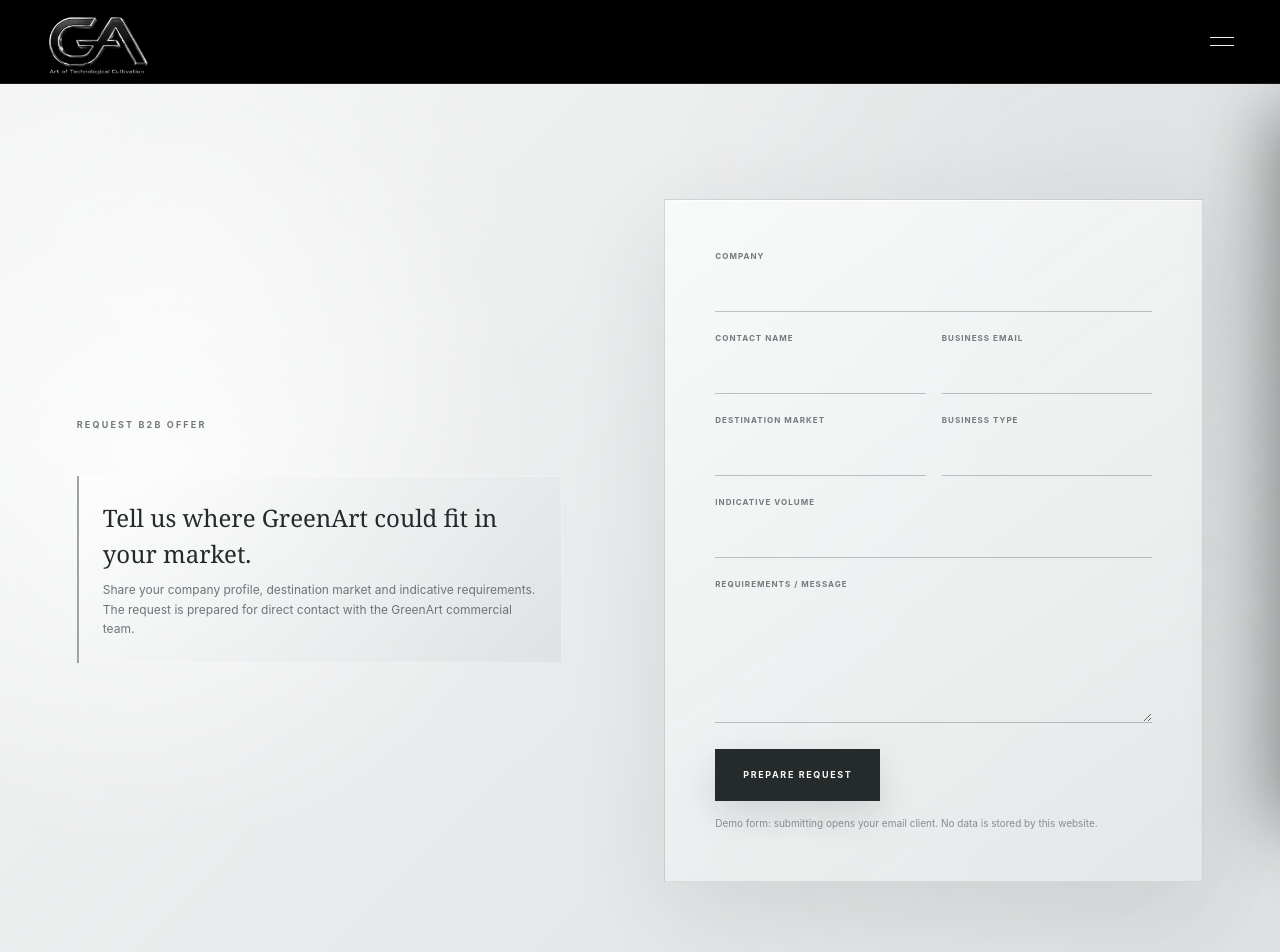
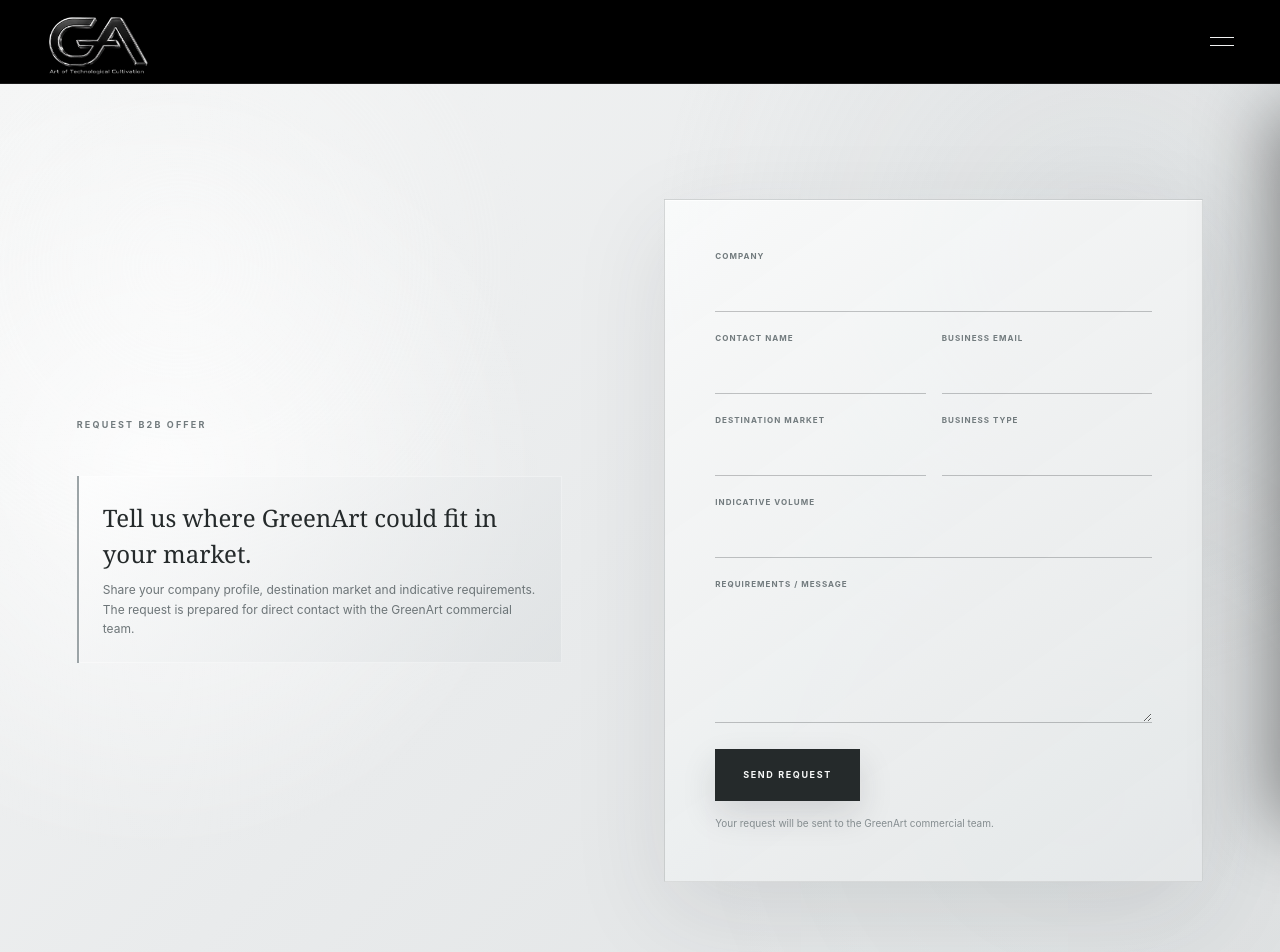
Before and after one commit to clomonaco-dev/greenart, a Next.js app in the folder app/web/: page /request-b2b-offer in a window 1280 px wide. Shown: the top 952 px of the page. Built offline with nearby package versions, Linux system fonts and the light colour scheme.

Commit message:
modifiche per netlify

```diff
--- a/app/web/src/app/globals.css
+++ b/app/web/src/app/globals.css
@@ -3621,3 +3621,17 @@ img {
     background: rgba(0,0,0,.42);
   }
 }
+
+/* Netlify Forms honeypot: visually hidden but still present in the DOM for spam detection. */
+.netlify-honeypot {
+  position: absolute;
+  overflow: hidden;
+  clip: rect(0 0 0 0);
+  clip-path: inset(50%);
+  width: 1px;
+  height: 1px;
+  margin: -1px;
+  padding: 0;
+  border: 0;
+  white-space: nowrap;
+}
--- a/app/web/src/components/OfferForm.jsx
+++ b/app/web/src/components/OfferForm.jsx
@@ -1,39 +1,42 @@
 "use client";
 
+import { useState } from "react";
 import { useLanguage } from "./LanguageProvider";
 import Reveal from "./Reveal";
 
-const mailLabels = {
-  en: { subject: "GreenArt B2B offer request", company: "Company", name: "Contact", email: "Email", country: "Destination market", business: "Business type", volume: "Indicative volume", message: "Requirements" },
-  es: { subject: "Solicitud de oferta B2B GreenArt", company: "Empresa", name: "Contacto", email: "Email", country: "Mercado de destino", business: "Tipo de negocio", volume: "Volumen indicativo", message: "Necesidades" },
-  it: { subject: "Richiesta offerta B2B GreenArt", company: "Azienda", name: "Referente", email: "Email", country: "Mercato di destinazione", business: "Tipo attività", volume: "Volume indicativo", message: "Esigenze" },
-  de: { subject: "GreenArt B2B-Angebotsanfrage", company: "Unternehmen", name: "Ansprechpartner", email: "E-Mail", country: "Zielmarkt", business: "Geschäftsart", volume: "Ungefähres Volumen", message: "Anforderungen" },
-};
+const NETLIFY_FORM_NAME = "greenart-b2b-request";
 
 export default function OfferForm() {
-  const { language, t } = useLanguage();
+  const { t } = useLanguage();
+  const [status, setStatus] = useState("idle");
 
-  function submit(event) {
+  async function submit(event) {
     event.preventDefault();
 
-    const data = new FormData(event.currentTarget);
-    const labels = mailLabels[language] ?? mailLabels.en;
+    const form = event.currentTarget;
+    const formData = new FormData(form);
 
-    const body = [
-      `${labels.company}: ${data.get("company") || ""}`,
-      `${labels.name}: ${data.get("name") || ""}`,
-      `${labels.email}: ${data.get("email") || ""}`,
-      `${labels.country}: ${data.get("country") || ""}`,
-      `${labels.business}: ${data.get("business") || ""}`,
-      `${labels.volume}: ${data.get("volume") || ""}`,
-      "",
-      `${labels.message}:`,
-      data.get("message") || "",
-    ].join("\n");
+    setStatus("sending");
 
-    window.location.href =
-      `mailto:info@greenart.tech?subject=${encodeURIComponent(labels.subject)}` +
-      `&body=${encodeURIComponent(body)}`;
+    try {
+      const response = await fetch("/", {
+        method: "POST",
+        headers: {
+          "Content-Type": "application/x-www-form-urlencoded",
+        },
+        body: new URLSearchParams(formData).toString(),
+      });
+
+      if (!response.ok) {
+        throw new Error(`Netlify form submission failed: ${response.status}`);
+      }
+
+      form.reset();
+      setStatus("success");
+    } catch (error) {
+      console.error(error);
+      setStatus("error");
+    }
   }
 
   return (
@@ -51,12 +54,27 @@ export default function OfferForm() {
           </div>
           */}
         </div>
-
-
-
       </Reveal>
 
-      <Reveal as="form" className="offer-form" onSubmit={submit}>
+      <Reveal
+        as="form"
+        className="offer-form"
+        name={NETLIFY_FORM_NAME}
+        method="POST"
+        data-netlify="true"
+        data-netlify-honeypot="bot-field"
+        onSubmit={submit}
+      >
+        {/* Required on the visible JS form so Netlify maps the AJAX POST to the detected form. */}
+        <input type="hidden" name="form-name" value={NETLIFY_FORM_NAME} />
+
+        <p className="netlify-honeypot" aria-hidden="true">
+          <label>
+            Don&apos;t fill this out if you&apos;re human:
+            <input name="bot-field" tabIndex="-1" autoComplete="off" />
+          </label>
+        </p>
+
         <div className="form-field">
           <label htmlFor="company">{t("form.company")}</label>
           <input id="company" name="company" type="text" required />
@@ -96,11 +114,27 @@ export default function OfferForm() {
           <textarea id="message" name="message" rows="5" />
         </div>
 
-        <button type="submit" className="button button--primary">
-          {t("form.submit")}
+        <button
+          type="submit"
+          className="button button--primary"
+          disabled={status === "sending"}
+        >
+          {status === "sending" ? t("form.sending") : t("form.submit")}
         </button>
 
-        <p className="form-note">{t("form.note")}</p>
+        {status === "success" && (
+          <p className="form-note" role="status">
+            {t("form.success")}
+          </p>
+        )}
+
+        {status === "error" && (
+          <p className="form-note" role="alert">
+            {t("form.error")}
+          </p>
+        )}
+
+        {status === "idle" && <p className="form-note">{t("form.note")}</p>}
       </Reveal>
     </section>
   );
--- a/app/web/src/data/translations.js
+++ b/app/web/src/data/translations.js
@@ -149,8 +149,11 @@ export const translations = {
     "form.business": "Business type",
     "form.volume": "Indicative volume",
     "form.message": "Requirements / message",
-    "form.submit": "PREPARE REQUEST",
-    "form.note": "Demo form: submitting opens your email client. No data is stored by this website.",
+    "form.submit": "SEND REQUEST",
+    "form.sending": "SENDING...",
+    "form.note": "Your request will be sent to the GreenArt commercial team.",
+    "form.success": "Request sent successfully. The GreenArt team will review it and get back to you.",
+    "form.error": "The request could not be sent. Please try again or contact info@greenart.tech.",
 
     "footer.home": "HOME",
     "footer.contact": "CONTACT",
@@ -307,8 +310,11 @@ export const translations = {
     "form.business": "Tipo de negocio",
     "form.volume": "Volumen indicativo",
     "form.message": "Necesidades / mensaje",
-    "form.submit": "PREPARAR SOLICITUD",
-    "form.note": "Formulario demo: al enviar se abre su cliente de correo. Este sitio no almacena datos.",
+    "form.submit": "ENVIAR SOLICITUD",
+    "form.sending": "ENVIANDO...",
+    "form.note": "Su solicitud se enviará al equipo comercial de GreenArt.",
+    "form.success": "Solicitud enviada correctamente. El equipo de GreenArt la revisará y se pondrá en contacto con usted.",
+    "form.error": "No se ha podido enviar la solicitud. Inténtelo de nuevo o contacte con info@greenart.tech.",
 
     "footer.home": "INICIO",
     "footer.contact": "CONTACTO",
@@ -465,8 +471,11 @@ export const translations = {
     "form.business": "Tipo di attività",
     "form.volume": "Volume indicativo",
     "form.message": "Esigenze / messaggio",
-    "form.submit": "PREPARA RICHIESTA",
-    "form.note": "Modulo demo: l'invio apre il client email. Nessun dato viene salvato dal sito.",
+    "form.submit": "INVIA RICHIESTA",
+    "form.sending": "INVIO IN CORSO...",
+    "form.note": "La richiesta verrà inviata al team commerciale GreenArt.",
+    "form.success": "Richiesta inviata correttamente. Il team GreenArt la esaminerà e ti ricontatterà.",
+    "form.error": "Non è stato possibile inviare la richiesta. Riprova oppure contatta info@greenart.tech.",
 
     "footer.home": "HOME",
     "footer.contact": "CONTATTI",
@@ -623,8 +632,11 @@ export const translations = {
     "form.business": "Geschäftsart",
     "form.volume": "Ungefähres Volumen",
     "form.message": "Anforderungen / Nachricht",
-    "form.submit": "ANFRAGE VORBEREITEN",
-    "form.note": "Demo-Formular: Beim Absenden öffnet sich Ihr E-Mail-Programm. Diese Website speichert keine Daten.",
+    "form.submit": "ANFRAGE SENDEN",
+    "form.sending": "WIRD GESENDET...",
+    "form.note": "Ihre Anfrage wird an das GreenArt-Vertriebsteam übermittelt.",
+    "form.success": "Anfrage erfolgreich gesendet. Das GreenArt-Team wird sie prüfen und sich bei Ihnen melden.",
+    "form.error": "Die Anfrage konnte nicht gesendet werden. Bitte versuchen Sie es erneut oder kontaktieren Sie info@greenart.tech.",
 
     "footer.home": "STARTSEITE",
     "footer.contact": "KONTAKT",
```
Also changed, not shown: app/web/public/netlify-forms.html (added, +31 -0 lines). Lines whose indentation alone changed are shown as unchanged.
